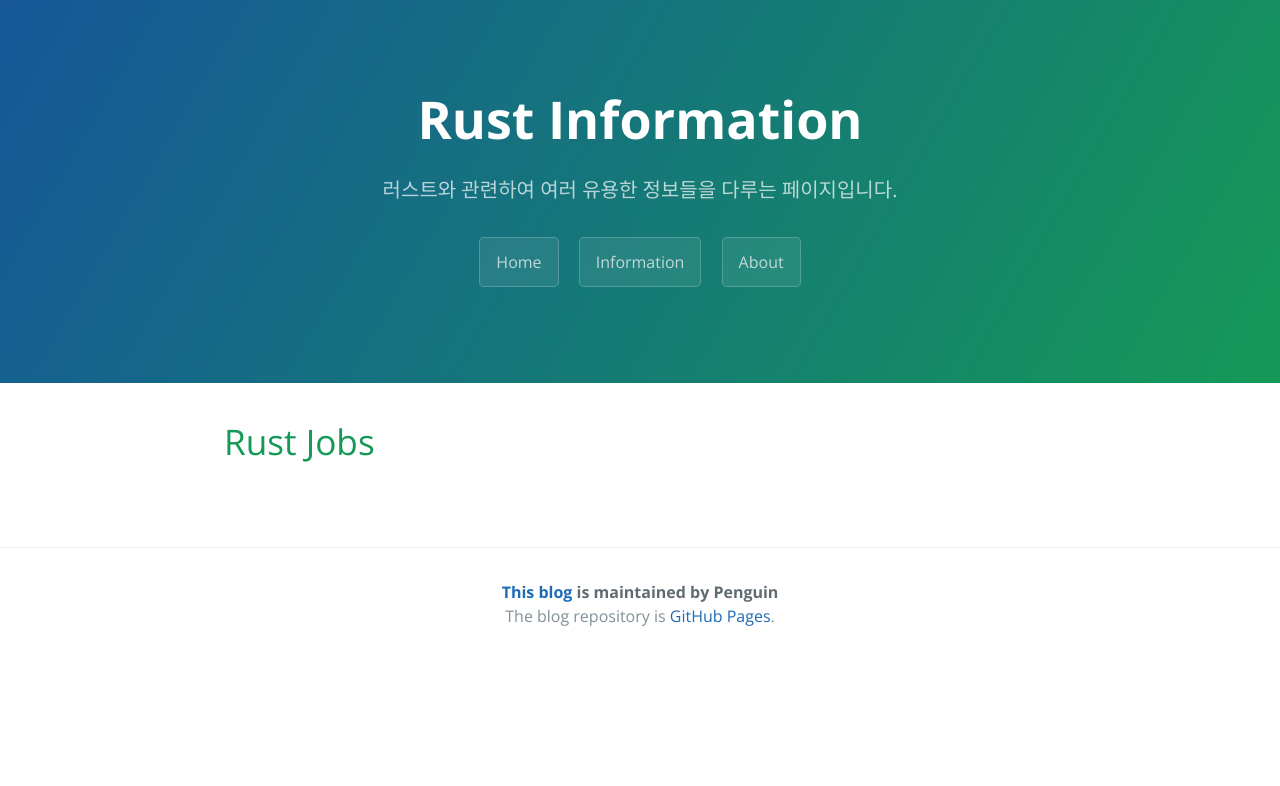
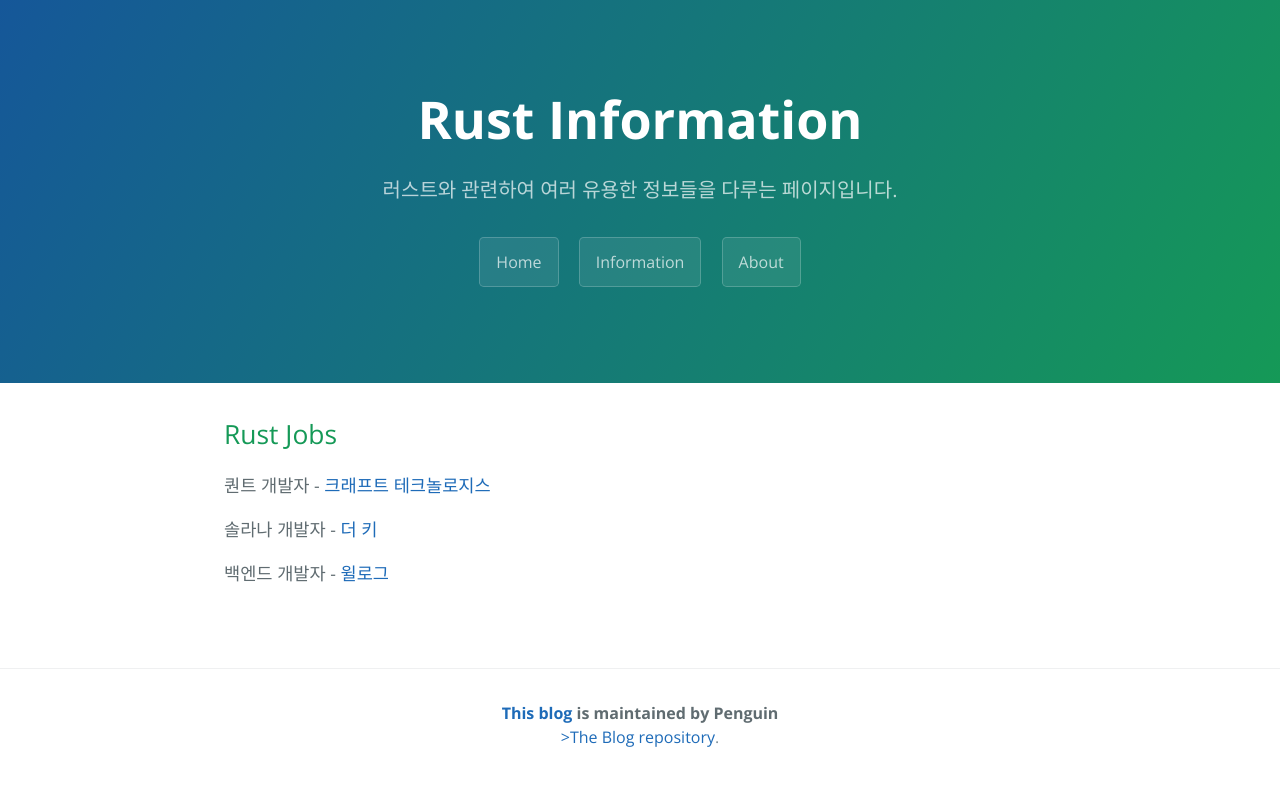
Before and after one commit to RustPenguin/RustPenguin.github.io, a Jekyll site: the page built from index.md, in a window 1280 px wide. Shown: the top 786 px of the page. Built offline with Jekyll 4.4.1, drawn with Linux system fonts in a browser that asks for light colours; our own code applies the rules of GitHub Pages for plain Markdown files.

Commit message:
Job offer update

```diff
--- a/_includes/footer.html
+++ b/_includes/footer.html
@@ -1,4 +1,4 @@
 <footer class="site-footer">
-    <span class="site-footer-owner"><a href="https://github.com/jasonlong/cayman-theme">This blog</a> is maintained by Penguin</span>
-    <span class="site-footer-credits">The blog repository is <a href="https://github.com/RustPenguin/RustPenguin.github.io">GitHub Pages</a>.</span>
+    <span class="site-footer-owner"><a href="https://rustpenguin.github.io/">This blog</a> is maintained by Penguin</span>
+    <span class="site-footer-credits"><a href="https://github.com/RustPenguin/RustPenguin.github.io">>The Blog repository</a>.</span>
 </footer>
--- a/_includes/header.html
+++ b/_includes/header.html
@@ -1,6 +1,6 @@
 <head>
     <meta charset="UTF-8">
-    <title>{{ site.title }}</title>
+    <title>{{ site.title }} - {% if page.title %} {{ page.title }} {% endif %}</title>
     <meta name="viewport" content="width=device-width, initial-scale=1">
     <meta name="theme-color" content="#157878">
     <link rel="stylesheet" href="css/normalize.css">
--- a/index.md
+++ b/index.md
@@ -2,4 +2,10 @@
 layout: post
 ---
 
-# Rust Jobs
+## Rust Jobs
+
+퀀트 개발자 - [크래프트 테크놀로지스](https://sugar-situation-b12.notion.site/Quantitative-Developer-23b908792d064cdb8910e12536271440)
+
+솔라나 개발자 - [더 키](https://organized-plot-a3f.notion.site/14bc2919021a41678288c38a2a8749c9)
+
+백엔드 개발자 - [윌로그](https://www.wanted.co.kr/wd/164098)
```
